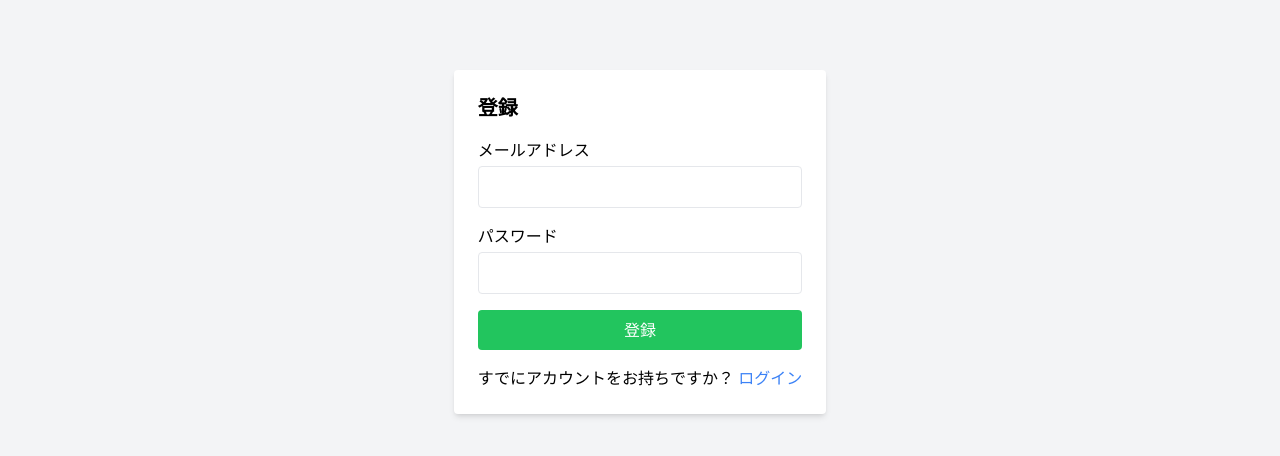
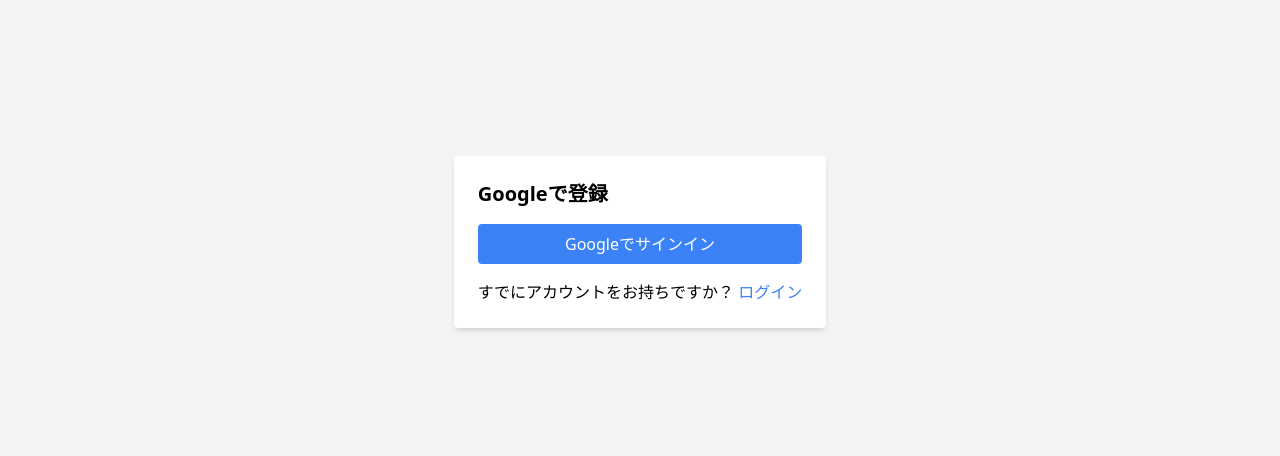
Before and after one commit to Ken2664/bookshelf-app, a Next.js app: page /register in a window 1280 px wide. Shown: the part 218-674 px from the top of the page. Built offline with nearby package versions, Linux system fonts and the light colour scheme; no server answers.

Commit message:
ユーザー認証googleouth

```diff
--- a/src/app/register/page.tsx
+++ b/src/app/register/page.tsx
@@ -1,57 +1,39 @@
 "use client";
 
+import { supabase } from '@/lib/supabase';
 import { useState } from 'react';
-import { supabase } from '@/lib/supabase';
-import { useRouter } from 'next/navigation';
+import { useRouter } from 'next/navigation'; // 修正ポイント
 
 export default function RegisterPage() {
-  const [email, setEmail] = useState('');
-  const [password, setPassword] = useState('');
   const router = useRouter();
   const [error, setError] = useState<string | null>(null);
 
-  const handleRegister = async (e: React.FormEvent) => {
-    e.preventDefault();
-    const { error } = await supabase.auth.signUp({ email, password });
+  const handleGoogleSignIn = async () => {
+    const { error } = await supabase.auth.signInWithOAuth({
+      provider: 'google',
+    });
     if (error) {
       setError(error.message);
     } else {
-      router.push('/my-page');
+      router.push('/my-page'); // 認証成功後のリダイレクト
     }
   };
 
   return (
     <div className="flex items-center justify-center min-h-screen bg-gray-100">
-      <form onSubmit={handleRegister} className="p-6 bg-white rounded shadow-md">
-        <h2 className="mb-4 text-xl font-bold">登録</h2>
+      <div className="p-6 bg-white rounded shadow-md">
+        <h2 className="mb-4 text-xl font-bold">Googleで登録</h2>
         {error && <p className="mb-4 text-red-500">{error}</p>}
-        <div className="mb-4">
-          <label className="block mb-1">メールアドレス</label>
-          <input
-            type="email"
-            className="w-full px-3 py-2 border rounded"
-            value={email}
-            onChange={(e) => setEmail(e.target.value)}
-            required
-          />
-        </div>
-        <div className="mb-4">
-          <label className="block mb-1">パスワード</label>
-          <input
-            type="password"
-            className="w-full px-3 py-2 border rounded"
-            value={password}
-            onChange={(e) => setPassword(e.target.value)}
-            required
-          />
-        </div>
-        <button type="submit" className="w-full px-3 py-2 text-white bg-green-500 rounded">
-          登録
+        <button
+          onClick={handleGoogleSignIn}
+          className="w-full px-3 py-2 text-white bg-blue-500 rounded"
+        >
+          Googleでサインイン
         </button>
         <p className="mt-4 text-center">
           すでにアカウントをお持ちですか？ <a href="/login" className="text-blue-500">ログイン</a>
         </p>
-      </form>
+      </div>
     </div>
   );
 }
--- a/src/components/BookForm.tsx
+++ b/src/components/BookForm.tsx
@@ -7,8 +7,9 @@
 import { useRouter } from 'next/navigation';
 import axios from 'axios';
 
-type BookFormData = Omit<Book, 'id' | 'user_id' | 'status' | 'favorite' | 'book_tags' | 'created_at' | 'updated_at' | 'cover_image'>;
-
+type BookFormData = Omit<Book, 'id' | 'user_id' | 'status' | 'favorite' | 'book_tags' | 'created_at' | 'updated_at' | 'cover_image'> & {
+  cover_image?: string;
+};
 const BookForm: React.FC = () => {
   const { addBook } = useBooks();
   const { user } = useAuth();
@@ -73,15 +74,21 @@
     setIsLoading(true);
 
     try {
-      const newBook = await addBook({
+      const bookData = {
         ...formData,
         user_id: user.id,
         status: 'unread' as const,
         favorite: false,
-        cover_image: coverImageUrl,
         created_at: new Date().toISOString(),
         updated_at: new Date().toISOString(),
-      }, selectedTags);
+      };
+
+      // cover_imageがある場合のみ追加
+      if (coverImageUrl) {
+        bookData.cover_image = coverImageUrl;
+      }
+
+      const newBook = await addBook(bookData, selectedTags);
 
       if (newBook) {
         // フォームをリセット
```
